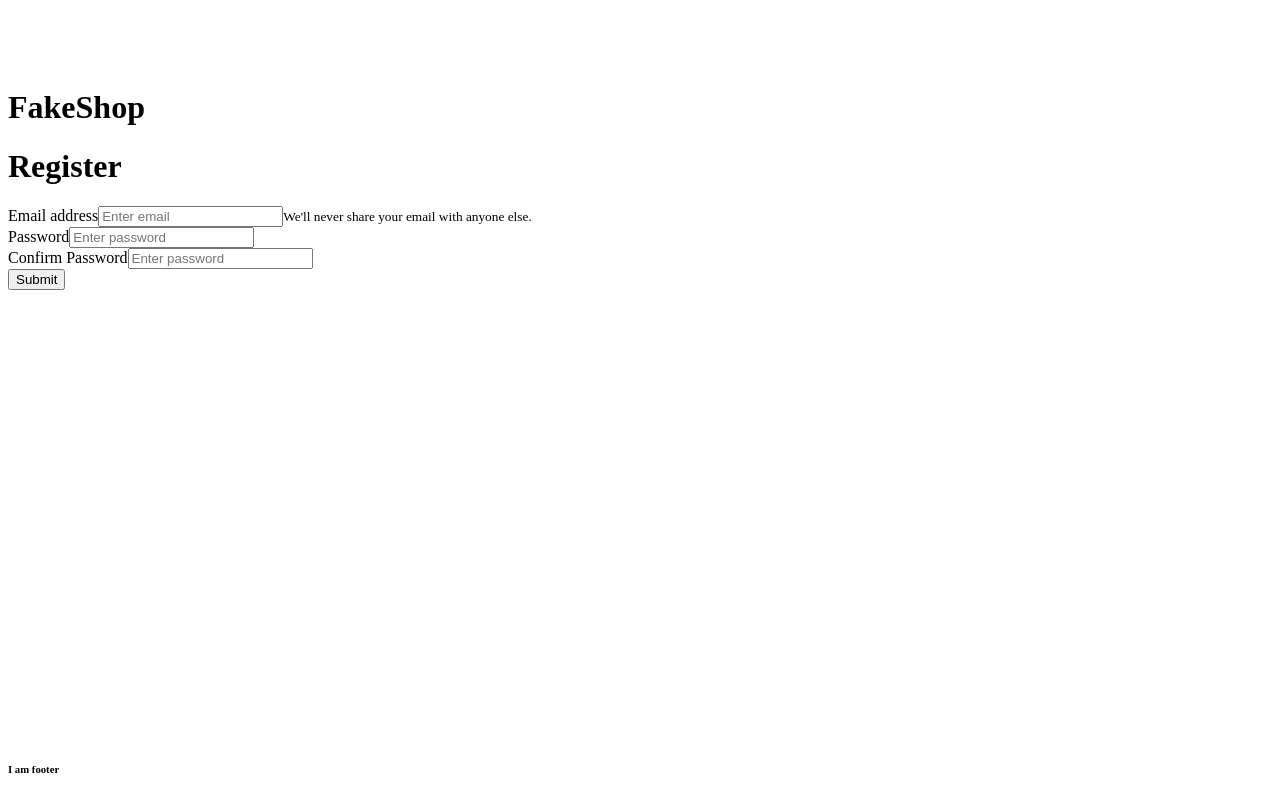
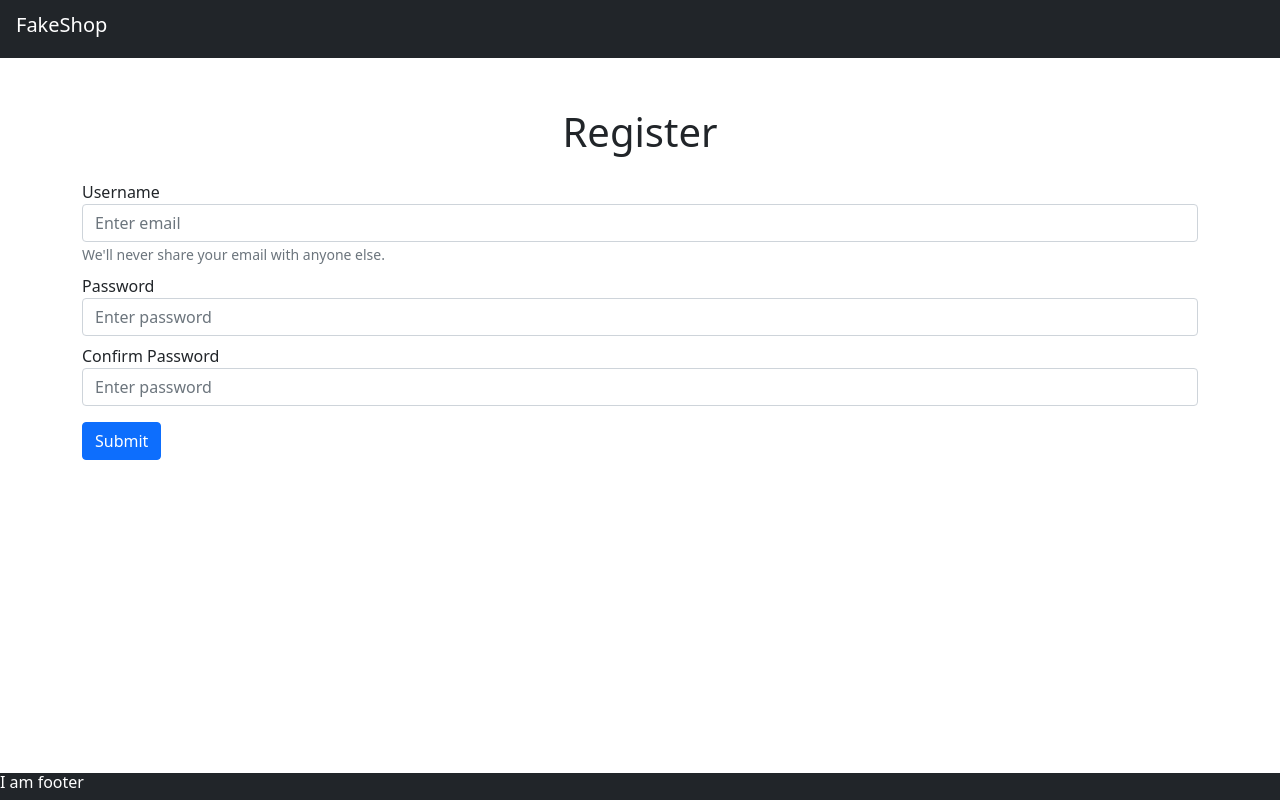
Before and after one commit to jiritichy/frontend, a React (Create React App) app: page / in a window 1280 px wide. Built offline with nearby package versions, Linux system fonts and the light colour scheme.

Commit message:
bring bootstrap back

```diff
--- a/public/index.html
+++ b/public/index.html
@@ -1,19 +1,20 @@
 <!DOCTYPE html>
 <html lang="en">
+
 <head>
   <meta charset="utf-8" />
   <link rel="icon" href="%PUBLIC_URL%/favicon.ico" />
   <meta name="viewport" content="width=device-width, initial-scale=1" />
   <meta name="theme-color" content="#000000" />
-    <meta
-      name="description"
-      content="Web site created using create-react-app"
-    />
+  <meta name="description" content="Web site created using create-react-app" />
   <link rel="apple-touch-icon" href="%PUBLIC_URL%/logo192.png" />
   <!--
       manifest.json provides metadata used when your web app is installed on a
       user's mobile device or desktop. See https://developers.google.com/web/fundamentals/web-app-manifest/
     -->
+  <link href="https://cdn.jsdelivr.net/npm/bootstrap@5.0.0-beta3/dist/css/bootstrap.min.css" rel="stylesheet"
+    integrity="sha384-eOJMYsd53ii+scO/bJGFsiCZc+5NDVN2yr8+0RDqr0Ql0h+rP48ckxlpbzKgwra6" crossorigin="anonymous">
+
   <link rel="manifest" href="%PUBLIC_URL%/manifest.json" />
   <!--
       Notice the use of %PUBLIC_URL% in the tags above.
@@ -26,6 +27,7 @@
     -->
   <title>React App</title>
 </head>
+
 <body>
   <noscript>You need to enable JavaScript to run this app.</noscript>
   <div id="root"></div>
@@ -40,4 +42,5 @@
       To create a production bundle, use `npm run build` or `yarn build`.
     -->
 </body>
+
 </html>
--- a/src/Register.js
+++ b/src/Register.js
@@ -1,12 +1,19 @@
+import { useState } from 'react'
+
+function registerUser() {
+
+}
+
 
 const Login = () => {
+  const [username, setUsername] = useState('')
   return (
     <div className='container'>
       <form className='mt-5'>
         <h1 className='mb-4 text-center'>Register</h1>
         <div className="form-group mb-2">
-          <label >Email address</label>
-          <input type="email" className="form-control" id="exampleInputEmail1" aria-describedby="emailHelp" placeholder="Enter email" />
+          <label >Username</label>
+          <input type="text" className="form-control" aria-describedby="emailHelp" placeholder="Enter email" />
           <small id="emailHelp" className="form-text text-muted">We'll never share your email with anyone else.</small>
         </div>
         <div className="form-group mb-2">
@@ -23,5 +30,5 @@ const Login = () => {
   )
 }
 
-// test
+
 export default Login
```
Lines whose indentation alone changed are shown as unchanged.
